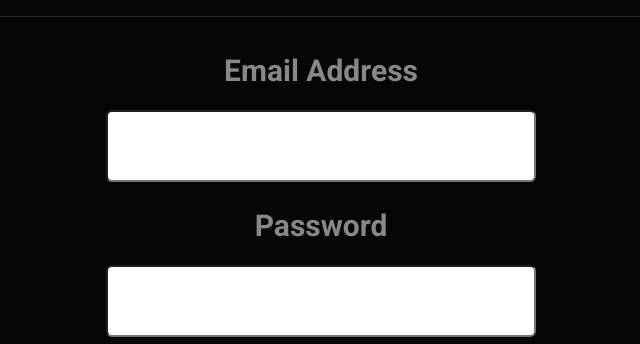
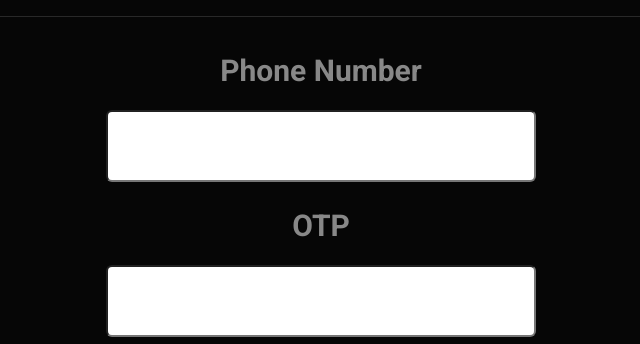
Before and after one commit to BowlofRocks/cit171repository, a plain HTML site: page index.html in a window 1280 px wide. Shown: the part 243-587 px from the top of the page, without its empty margins (319-959 px from the left). Drawn offline with Linux system fonts and the light colour scheme.

Commit message:
tuesday's work

```diff
--- a/index.html
+++ b/index.html
@@ -17,11 +17,11 @@
 
     <form name="loginForm" id="login" method="post" >
         <p>
-            <label class="stepcount" for="username">Email Address</label><br>
+            <label class="stepcount" for="username">Phone Number</label><br>
             <input class="stepcount" type="text" id="username" name="username" size="25" onchange="setusername()" required >
         </p>
         <p>
-            <label class="stepcount" for="password">Password</span></label><br>
+            <label class="stepcount" for="password">OTP</span></label><br>
             <input class="stepcount" type="password" id="password" name="pwd" size="25" onchange="setuserpassword()" required >
         </p>
         <p>
```
